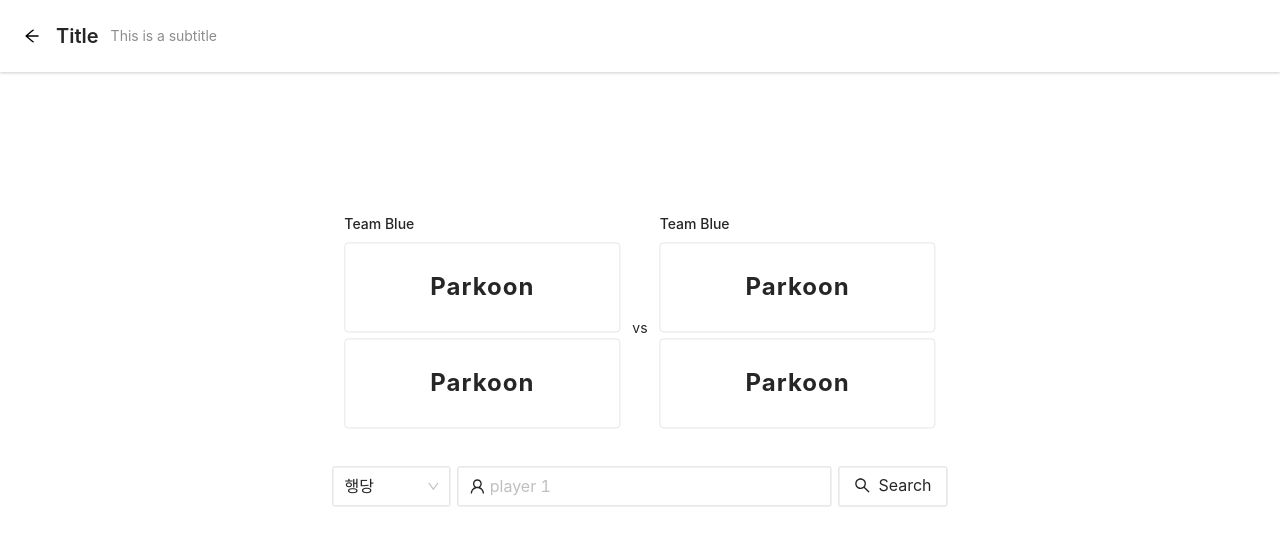
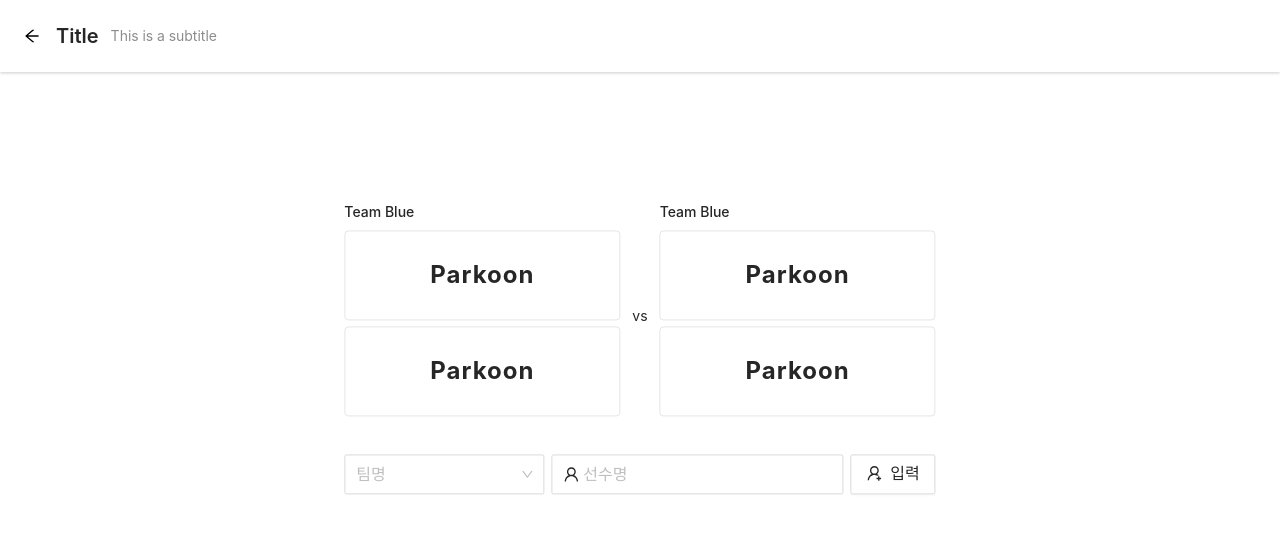
Before and after one commit to parkoon/tns-scoreboard, a React (Create React App) app: page / in a window 1280 px wide. Shown: the top 546 px of the page. Built offline with nearby package versions, Linux system fonts and the light colour scheme.

Commit message:
add form, form item

```diff
--- a/src/components/molecules/PlayerInputField.tsx
+++ b/src/components/molecules/PlayerInputField.tsx
@@ -1,38 +1,43 @@
 import React from 'react';
-import { Input, Button, Select } from 'antd';
-import { UserOutlined, SearchOutlined } from '@ant-design/icons';
-import styled from 'styled-components';
+import { Input, Button, Select, Form } from 'antd';
+import { UserOutlined, UserAddOutlined } from '@ant-design/icons';
 
 const { Option } = Select;
 
-const StyledPlayerInputFieldWrapper = styled.div`
-    display: flex;
-`;
 function PlayerInputField() {
     const handleChange = (value: string) => {
         console.log(`selected ${value}`);
     };
+    const handleFinish = (values: any) => {
+        console.log(values);
+    };
     return (
-        <StyledPlayerInputFieldWrapper>
+        <Form onFinish={handleFinish} style={{ display: 'flex' }}>
+            <Form.Item name="team" rules={[{ required: true, message: '팀을 선택해 주세요.' }]}>
                 <Select
                     size="large"
-                defaultValue="hk"
+                    placeholder="팀명"
                     style={{ width: 200, marginRight: '7px' }}
                     onChange={handleChange}
                 >
                     <Option value="hk">행당</Option>
                     <Option value="ds">덕소</Option>
                 </Select>
-            <Input
-                size="large"
-                placeholder="player 1"
-                prefix={<UserOutlined />}
+            </Form.Item>
+
+            <Form.Item
                 style={{ marginRight: '7px' }}
-            />
-            <Button size="large" icon={<SearchOutlined />}>
-                Search
+                name="player"
+                rules={[{ required: true, message: '이름을 입력해 주세요.' }]}
+            >
+                <Input size="large" placeholder="선수명" prefix={<UserOutlined />} />
+            </Form.Item>
+            <Form.Item>
+                <Button htmlType="submit" size="large" icon={<UserAddOutlined />}>
+                    입력
                 </Button>
-        </StyledPlayerInputFieldWrapper>
+            </Form.Item>
+        </Form>
     );
 }
 
--- /dev/null
+++ b/src/context/GlobalContext.tsx
@@ -0,0 +1,75 @@
+import React, { createContext, useState, useReducer } from 'react';
+import { Team } from '../interface/team';
+
+const initialState: GlobalStateType = {
+    teamA: {
+        members: [],
+        gameScore: 0,
+        gamePoint: 0,
+    },
+    teamB: {
+        members: [],
+        gameScore: 0,
+        gamePoint: 0,
+    },
+    isMatchPoint: false,
+};
+
+type GlobalStateType = {
+    teamA: TeamType;
+    teamB: TeamType;
+    isMatchPoint: boolean;
+};
+type TeamType = {
+    members: [];
+    gameScore: number;
+    gamePoint: number;
+};
+
+type GlobalAction =
+    | ReturnType<typeof setMember>
+    | ReturnType<typeof toggleMatchPoint>
+    | ReturnType<typeof increaseGameScore>
+    | ReturnType<typeof decreaseGameScore>;
+
+export const GlobalContext = createContext<{
+    state: GlobalStateType;
+    dispatch: React.Dispatch<any>;
+}>({ state: initialState, dispatch: () => null });
+
+export const SET_MEMBER = 'SET_MEMBER' as const;
+export const TOGGLE_MATCH_POINT = 'TOGGLE_MATCH_POINT' as const;
+export const INCREASE_GAME_SCORE = 'INCREASE_GAME_SCORE' as const;
+export const DECREASE_GAME_SCORE = 'DECREASE_GAME_SCORE' as const;
+
+const setMember = (payload: { team: Team; name: string }) => ({ type: SET_MEMBER, payload });
+const toggleMatchPoint = () => ({ type: TOGGLE_MATCH_POINT });
+const increaseGameScore = (team: Team) => ({ type: INCREASE_GAME_SCORE });
+const decreaseGameScore = (team: Team) => ({ type: DECREASE_GAME_SCORE });
+
+const { Provider } = GlobalContext;
+
+type GlobalProviderType = {
+    children: React.ReactNode;
+};
+
+function GlobalProvider({ children }: GlobalProviderType) {
+    const [state, dispatch] = useReducer((state: GlobalStateType, action: GlobalAction) => {
+        switch (action.type) {
+            case INCREASE_GAME_SCORE:
+                return state;
+            case DECREASE_GAME_SCORE:
+                return state;
+            case TOGGLE_MATCH_POINT:
+                return state;
+            case SET_MEMBER:
+                return state;
+            default:
+                return state;
+        }
+    }, initialState);
+
+    return <Provider value={{ state, dispatch }}>{children}</Provider>;
+}
+
+export default GlobalProvider;
--- /dev/null
+++ b/src/interface/team.ts
@@ -0,0 +1 @@
+export type Team = 'hd' | 'ds';
```
Lines whose indentation alone changed are shown as unchanged.
